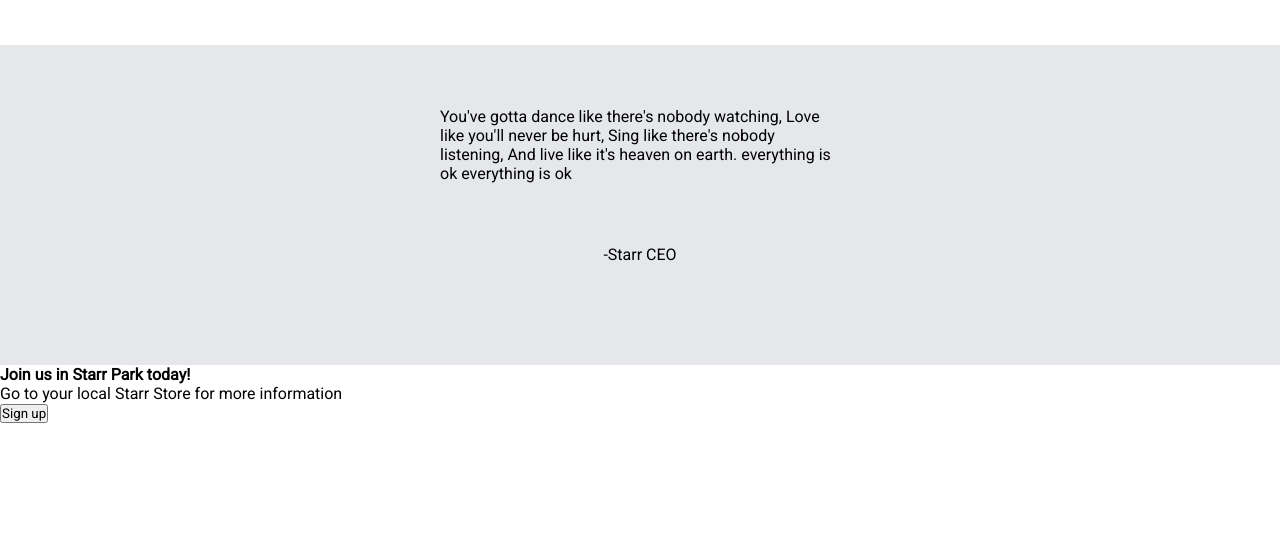
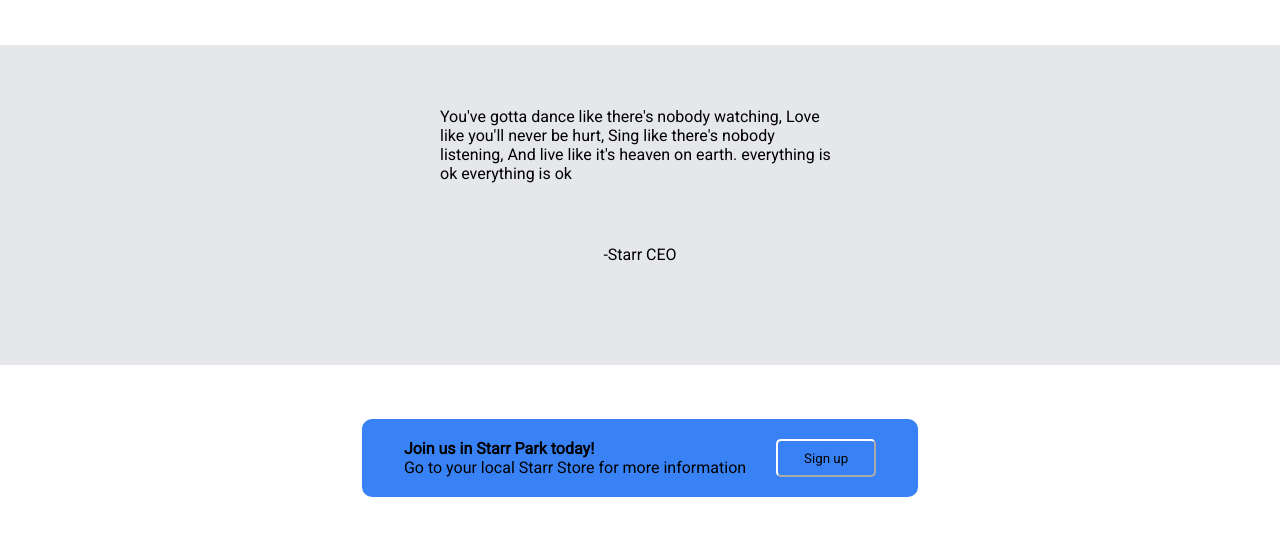
Before and after one commit to aliakeel2005/landing-page, a plain HTML site: page index.html in a window 1280 px wide. Shown: the part 590-1126 px from the top of the page. Before the commit the page ends 1013 px from the top, so only its background shows below. Drawn offline with Linux system fonts and the light colour scheme.

Commit message:
add footer with flexbox

```diff
--- a/index.html
+++ b/index.html
@@ -55,16 +55,21 @@
         </p> </div>
         <div class="CEO"><p>-Starr CEO</p></div>
     </section>
+
     <footer>
         <!--add div if needed-->
+
+        <div class="card">
+        <div class="footer-container">
         <h4>
             Join us in Starr Park today!
         </h4>
         <p>Go to your local Starr Store for more information</p>
-
-        <button>
+        </div>
+        <button class="sign-up2">
             Sign up
         </button>
+    </div>
     </footer>
 </body>
 </html>
--- a/style.css
+++ b/style.css
@@ -18,9 +18,12 @@ nav {
     padding: 10px 48px 10px 48px;
     justify-content: space-between;
 }
-.sign-up {background-color: #3882f6;
-border-radius: 5px;
+.sign-up {
 padding: 3px 10px 3px 10px;}
+
+button {background-color: #3882f6;
+    border-radius: 5px;}
+
 .links {
     display: flex;
     gap: 5px;
@@ -61,3 +64,18 @@ height: 200px;}
 .quote1 {width: 400px;}
 .CEO {display: flex;
 justify-content: center;}
+
+
+footer {
+display: flex;
+justify-content: center;}
+.card {margin: 54px;
+    background-color: #3882f6;
+    padding: 20px 42px 20px 42px;
+    width: fit-content;
+display: flex;
+border-radius: 10px;}
+
+.sign-up2 {margin-left: 30px;
+width: 100px;
+border-color: white;}
```
